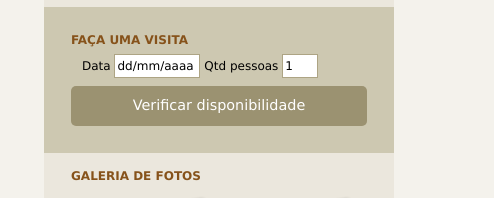
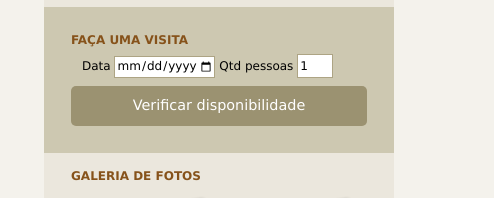
Before and after one commit to leodatadev/DesafioDeCodigo-Museu-Nacional, a plain HTML site: page index.html in a window 1280 px wide. Shown: the part 411-609 px from the top of the page, 786-1280 px from the left. Drawn offline with Linux system fonts and the light colour scheme.

Commit message:
Alter HTML`input - campo`

```diff
--- a/css/style.css
+++ b/css/style.css
@@ -157,6 +157,7 @@ input {
 
 input.campo {
   border: 1px solid #ada484;
+  width: 98px;
 }
 
 input.botao {
--- a/index.html
+++ b/index.html
@@ -136,7 +136,7 @@
                 <legend>Selecione uma data</legend>
 
                 <label for="data">Data</label>
-                <input class="campo" type="text" id="data" value="dd/mm/aaaa" />
+                <input class="campo" type="date" id="data" value="dd/mm/aaaa" />
 
                 <label for="qtd">Qtd pessoas</label>
                 <input
```
